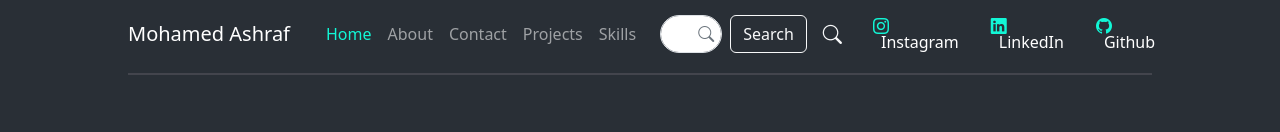
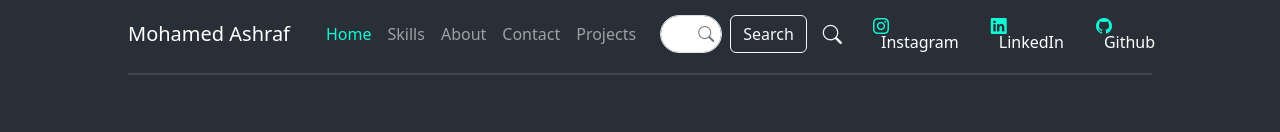
Before and after one commit to mhmd-ashrf-saad/Portfolio, an Angular app: page / in a window 1280 px wide. Shown: the top 132 px of the page. Built offline with nearby package versions, Linux system fonts and the light colour scheme; a web font is replaced by a local one.

Commit message:
edit header

```diff
--- a/src/app/components/header/header.html
+++ b/src/app/components/header/header.html
@@ -9,6 +9,9 @@
                     <a class="nav-link" routerLink="/" routerLinkActive="active"
                         [routerLinkActiveOptions]="{exact: true}">Home</a>
                 </li>
+              <li class="nav-item">
+                <a class="nav-link" routerLink="/skills" routerLinkActive="active">Skills</a>
+              </li>
                 <li class="nav-item">
                     <a class="nav-link" routerLink="/about" routerLinkActive="active">About</a>
                 </li>
@@ -18,9 +21,7 @@
                 <li class="nav-item">
                     <a class="nav-link" routerLink="/projects" routerLinkActive="active">Projects</a>
                 </li>
-              <li class="nav-item">
-                <a class="nav-link" routerLink="/skills" routerLinkActive="active">Skills</a>
-              </li>
+
             </ul>
             <form class="d-flex align-items-center search-form" role="search">
                 <div class="search-container position-relative">
```
